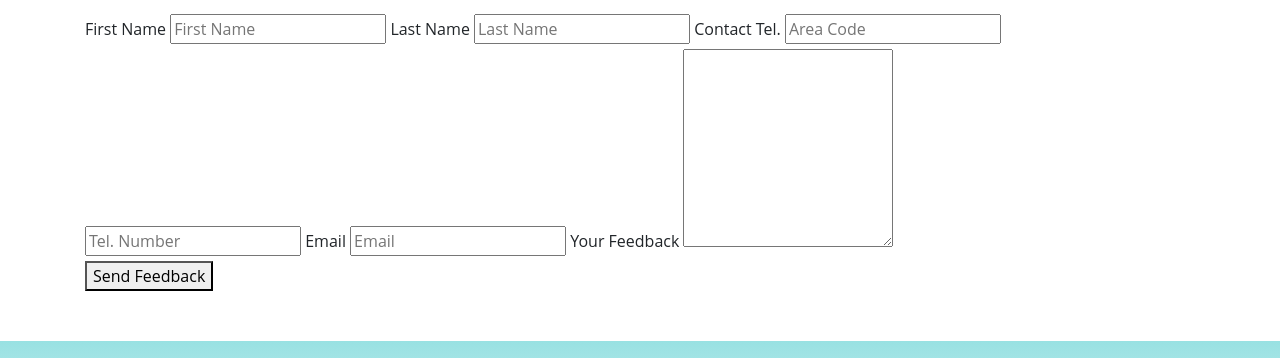
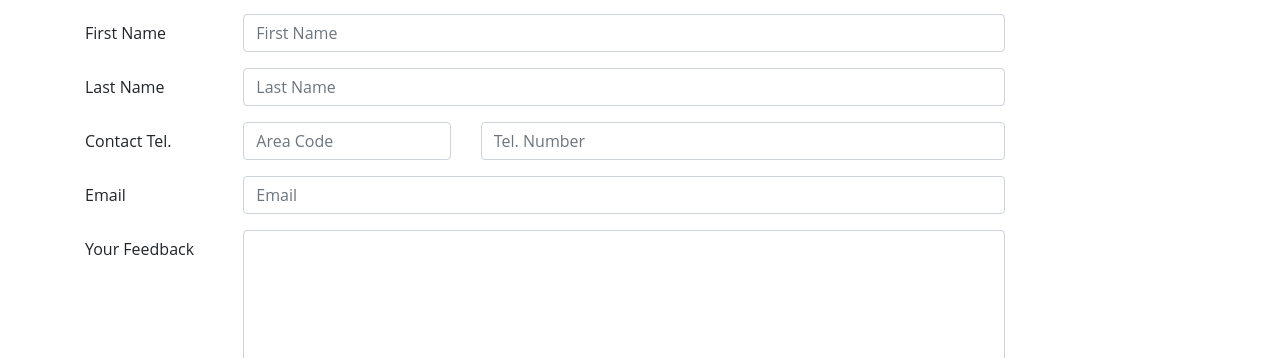
Before and after one commit to beckyrich/cafe-uno, a website: page contactus.html in a window 1280 px wide. Shown: the part 724-1082 px from the top of the page. Drawn offline with nearby package versions, Linux system fonts and the light colour scheme.

Commit message:
Form Added Bootstrap

```diff
--- a/contactus.html
+++ b/contactus.html
@@ -71,18 +71,44 @@
                 </div>
                 <div class="col-md-10">
                     <form>
-                        <label for="firstName">First Name</label>
-                        <input type="text" id="firstName" name="firstName" placeholder="First Name" />
-                        <label for="lastName">Last Name</label>
-                        <input type="text" id="lastName" name="lastName" placeholder="Last Name" />
-                        <label for="areaCode">Contact Tel.</label>
-                        <input type="tel" id="areaCode" name="areaCode" placeholder="Area Code" />
-                        <input type="tel" name="telNum" placeholder="Tel. Number" />
-                        <label for="email">Email</label>
-                        <input type="email" id="email" name="email" placeholder="Email" />
-                        <label for="feedback">Your Feedback</label>
-                        <textarea id="feedback" name="feedback" rows="8"></textarea>
-                        <button type="submit">Send Feedback</button>
+                        <div class="form-group row">
+                            <label for="firstName" class="col-md-2 col-form-label">First Name</label>
+                            <div class="col-md-10">
+                                <input type="text" class="form-control" id="firstName" name="firstName" placeholder="First Name" />
+                            </div>
+                        </div>
+                        <div class="form-group row">
+                            <label for="lastName" class="col-md-2 col-form-label">Last Name</label>
+                            <div class="col-md-10">
+                                <input type="text" class="form-control" id="lastName" name="lastName" placeholder="Last Name" />
+                            </div>
+                        </div>
+                        <div class="form-group row">
+                            <label for="areaCode" class="col-md-2 col-form-label">Contact Tel.</label>
+                            <div class="col-5 col-md-3">
+                                <input type="tel" class="form-control" id="areaCode" name="areaCode" placeholder="Area Code" />
+                            </div>
+                            <div class="col-7">
+                                <input type="tel" class="form-control" name="telNum" placeholder="Tel. Number" />
+                            </div>
+                        </div>
+                        <div class="form-group row">
+                            <label for="email" class="col-md-2 col-form-label">Email</label>
+                            <div class="col-md-10">
+                                <input type="email" class="form-control" id="email" name="email" placeholder="Email" />
+                            </div>
+                        </div>
+                        <div class="form-group row">
+                            <label for="feedback" class="col-md-2 col-form-label">Your Feedback</label>
+                            <div class="col-md-10">
+                                <textarea class="form-control" id="feedback" name="feedback" rows="8"></textarea>
+                            </div>
+                        </div>
+                        <div clas="form-group row">
+                            <div class="offset-md-2 col-md-10">
+                                <button type="submit" class="btn btn-primary">Send Feedback</button>
+                            </div>
+                        </div>
                     </form>
                 </div>
             </div>
```
